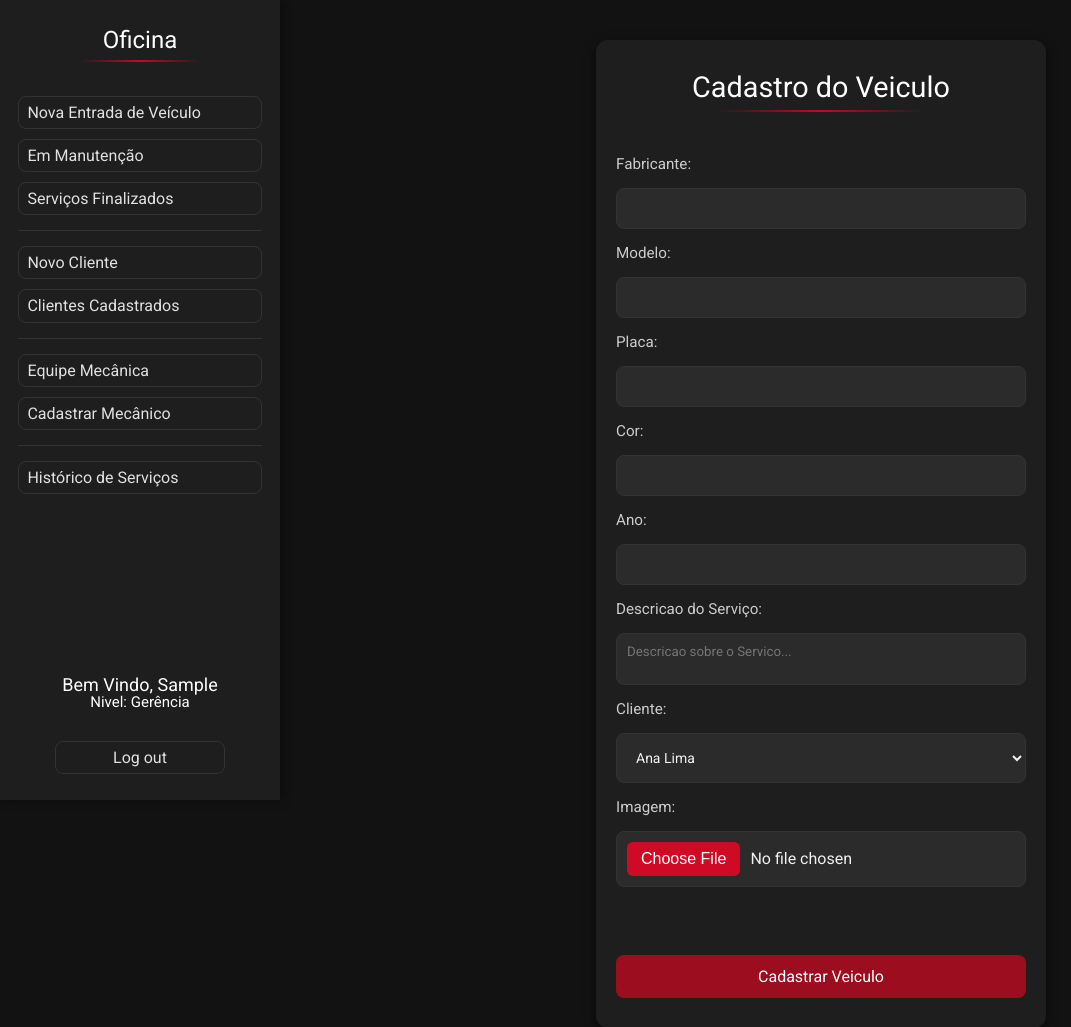
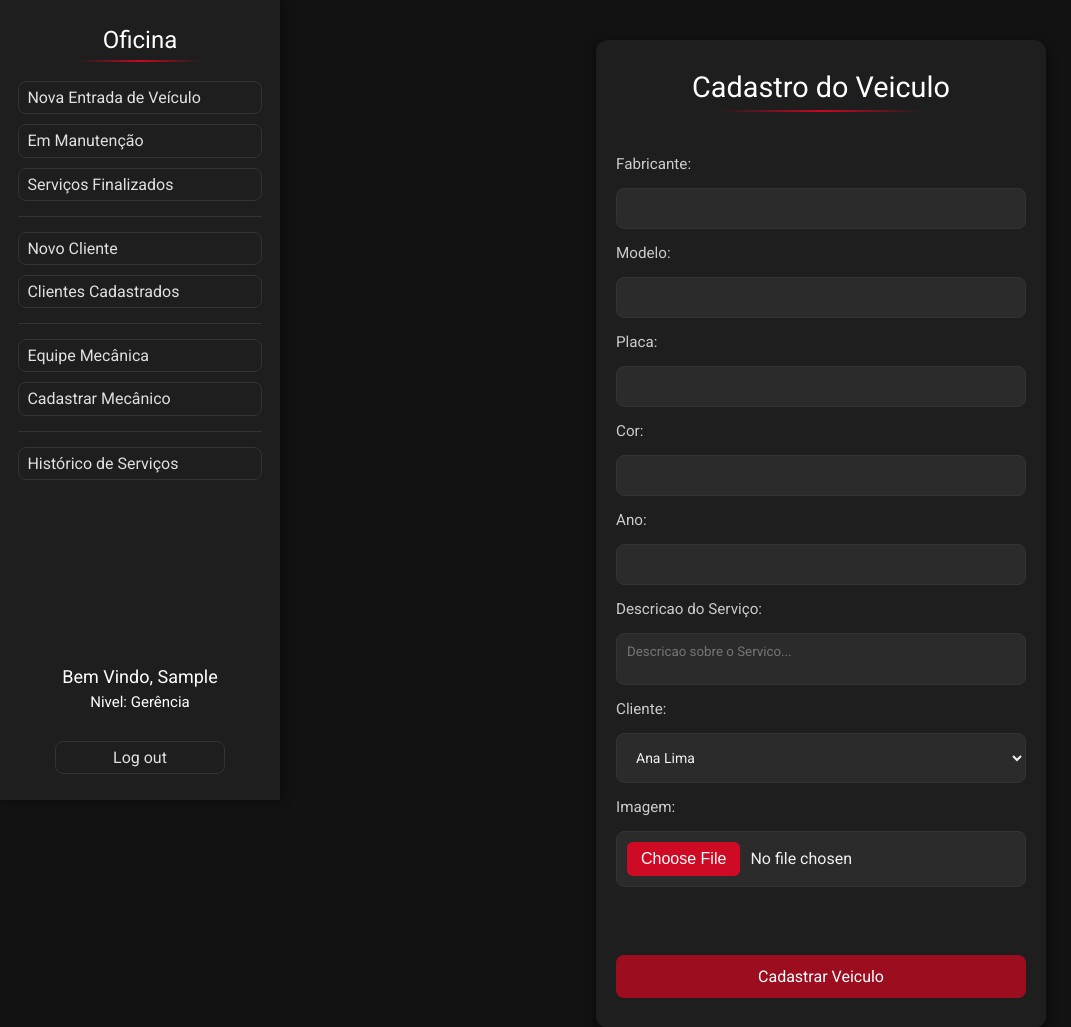
Before and after one commit to Kaldeira/sistema-oficina, a PHP site: page /Visao/AlterarCarro.php in a window 1280 px wide. Shown: the top 1027 px of the page, without its empty margins (0-1071 px from the left). Run offline with PHP 8.4, Linux system fonts and the light colour scheme; the visitor is signed in with stand-in values (Sample User, id 1); data comes from the database, SQL or seed files in the repository.

Commit message:
update size

```diff
--- a/Visao/css/menu.css
+++ b/Visao/css/menu.css
@@ -17,7 +17,7 @@
 
 .sidebar h1 {
     color: white;
-    margin-bottom: 1.5rem;
+    margin-bottom: 0.6rem;
     font-weight: 500;
     font-size: 24px;
     text-align: center;
@@ -41,7 +41,7 @@
     font-size: 18px;
     text-align: center;
     position: relative;
-    padding-top: 0.5rem;
+    padding-top: 1.0rem;
 }
 
 
```
